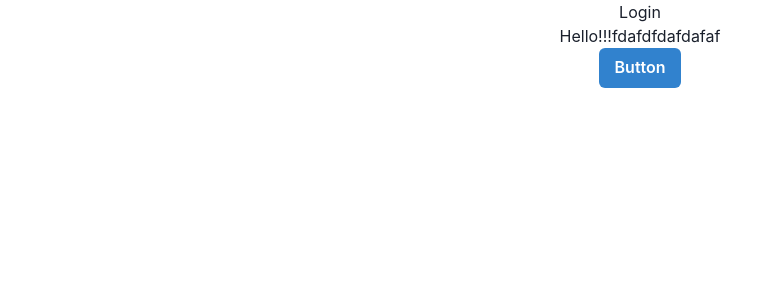
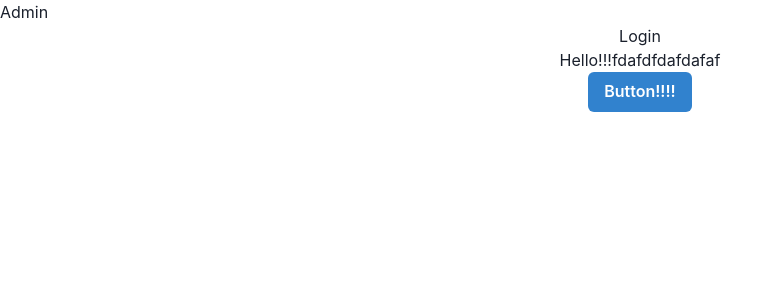
Before and after one commit to seachai/jet-communications, a React (Create React App) app: page / in a window 1280 px wide. Shown: the top 300 px of the page, without its empty margins (0-782 px from the left). Built offline with nearby package versions, Linux system fonts and the light colour scheme.

Commit message:
setup React Router

```diff
--- a/package.json
+++ b/package.json
@@ -20,6 +20,7 @@
     "react-dom": "^17.0.1",
     "react-router-dom": "^5.2.0",
     "react-scripts": "4.0.0",
+    "socket.io": "^3.0.1",
     "typescript": "^4.0.3",
     "web-vitals": "^0.2.4"
   },
--- a/src/App.tsx
+++ b/src/App.tsx
@@ -1,19 +1,18 @@
 import React, { useContext } from "react";
+
 import { Button, ButtonGroup } from "@chakra-ui/react";
 import "./App.css";
 
 import { AuthContext } from "./AuthProvider";
 
 function App() {
-  const { auth, login } = useContext(AuthContext);
-
-  console.log("auth", auth);
+  const { login } = useContext(AuthContext);
 
   return (
     <div className='App'>
-      <button onClick={() => login("new auth")}>Login</button>
+      <button onClick={() => login({ token: "new auth" })}>Login</button>
       <h1>Hello!!!fdafdfdafdafaf</h1>
-      <Button colorScheme='blue'>Button</Button>
+      <Button colorScheme='blue'>Button!!!!</Button>
     </div>
   );
 }
--- a/src/AuthProvider.tsx
+++ b/src/AuthProvider.tsx
@@ -17,6 +17,7 @@ const AuthProvider = ({ children }) => {
 
   const login = (newAuth) => {
     setAuth(newAuth);
+    console.log("logging in");
     localStorage.setItem("auth", JSON.stringify(newAuth));
   };
 
@@ -25,7 +26,7 @@ const AuthProvider = ({ children }) => {
     setAuth(initialAuthState);
   };
 
-  const isLoggedIn = () => !!auth.token;
+  const isLoggedIn = () => (auth.token ? true : false);
 
   return (
     <AuthContext.Provider value={{ auth, login, isLoggedIn, logout }}>
--- a/src/Components/Admin/Admin.tsx
+++ b/src/Components/Admin/index.tsx
@@ -1,3 +1,5 @@
+import React from "react";
+
 const Admin = () => {
   return (
     <div>
--- a/src/Components/ChatRoom/ChatRoom.tsx
+++ b/src/Components/ChatRoom/ChatRoom.tsx
@@ -1,3 +1,5 @@
+import React from "react";
+
 const ChatRoom = () => {
   return (
     <div className='ChatRoom'>
--- a/src/index.tsx
+++ b/src/index.tsx
@@ -1,17 +1,44 @@
-import React from "react";
+import React, { useContext } from "react";
 import ReactDOM from "react-dom";
+import {
+  BrowserRouter as Router,
+  Route,
+  Switch,
+  Redirect,
+  Link,
+} from "react-router-dom";
 import { ChakraProvider } from "@chakra-ui/react";
 // import "./index.css";
-import AuthProvider from "./AuthProvider";
+import AuthProvider, { AuthContext } from "./AuthProvider";
 import App from "./App";
+import Admin from "./Components/Admin/";
 
 // import reportWebVitals from './reportWebVitals';
+
+const WithAuth = ({ children, ...rest }) => {
+  const { isLoggedIn } = useContext(AuthContext);
+
+  return (
+    <Route
+      {...rest}
+      render={() => (isLoggedIn() ? children : <Redirect to='/404' />)}
+    />
+  );
+};
 
 ReactDOM.render(
   <React.StrictMode>
     <ChakraProvider>
       <AuthProvider>
-        <App />
+        <Router>
+          <Link to='/admin'>Admin</Link>
+          <Switch>
+            <Route exact path='/' component={App} />
+            <WithAuth path='/admin'>
+              <Admin />
+            </WithAuth>
+          </Switch>
+        </Router>
       </AuthProvider>
     </ChakraProvider>
   </React.StrictMode>,
```
Also changed, not shown: 1 other file (tests, documents, lock files or other folders).
